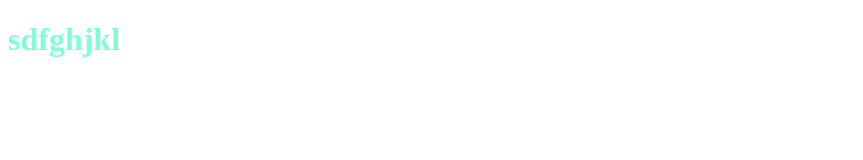
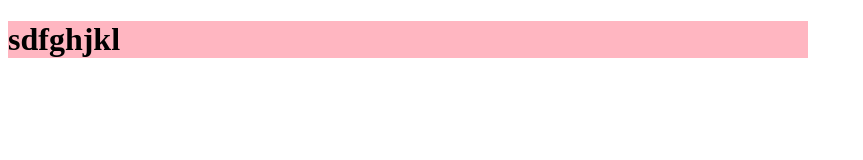
Before and after one commit to SMosikare/repository, a plain HTML site: page index.html in a window 1280 px wide. Shown: the whole page, without its empty margins (0-863 px from the left). Drawn offline with Linux system fonts and the light colour scheme.

Commit message:
sixth commit

```diff
--- a/style.css
+++ b/style.css
@@ -1,3 +1,4 @@
 .sally{
-    color: aquamarine;
+    background-color: lightpink;
+    width: 100vh;
 }
```
